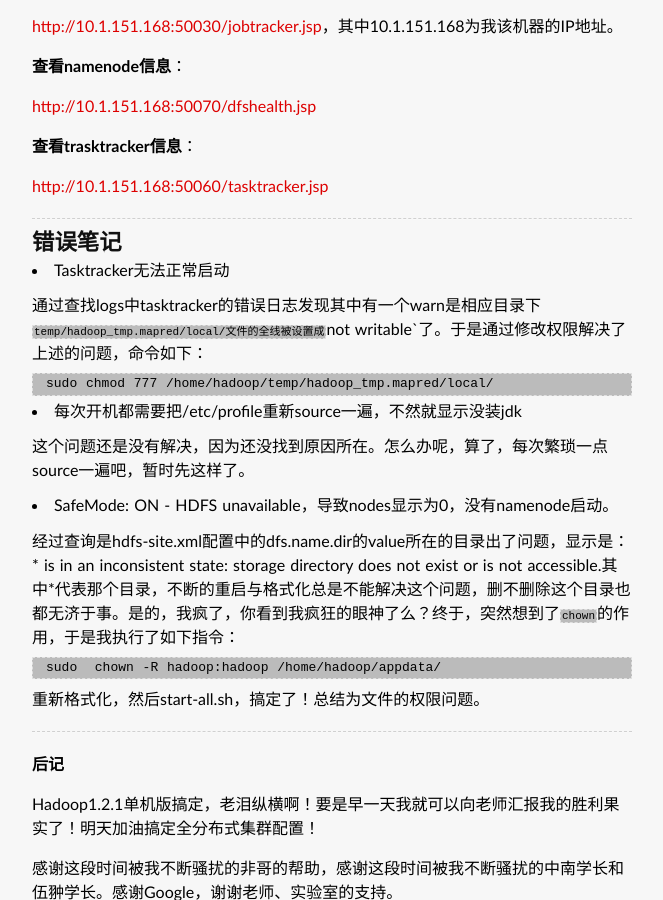
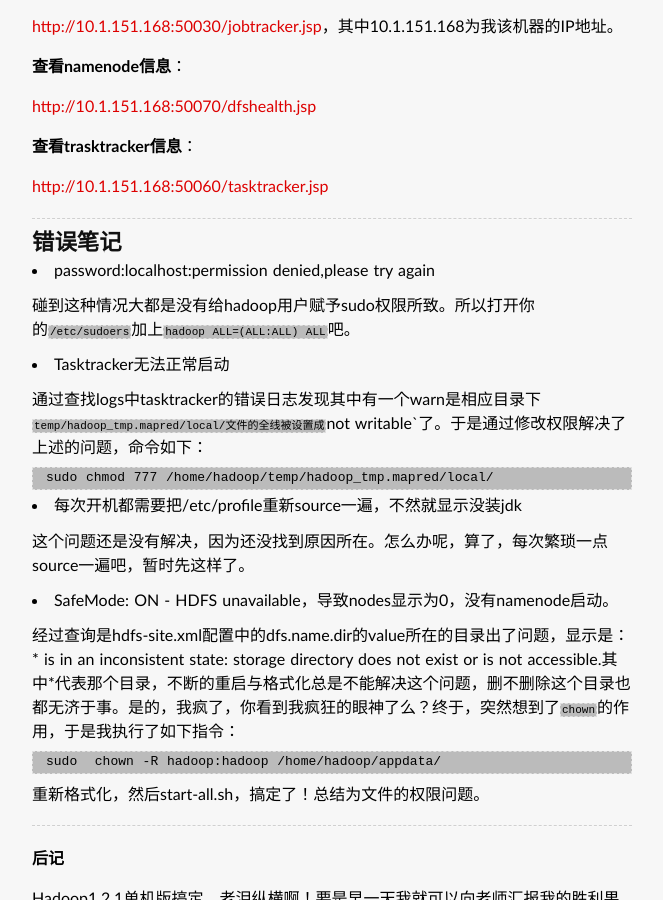
Before and after one commit to jessica0530/hijiangtao.github.io, a Jekyll site: the page built from _posts/2014-02-17-hadoopsetup.md, in a window 1280 px wide and 900 px high, scrolled down 3479 px. Shown: the whole window, without its empty margins (308-971 px from the left). Built offline with Jekyll 4.4.1, drawn with Linux system fonts in a browser that asks for light colours; some web fonts are replaced; Markdown is read by kramdown in place of the engine named in the settings; comment, search, counter and statistics services are not loaded.

Commit message:
2014-02-17

```diff
--- a/_posts/2014-02-17-hadoopsetup.md
+++ b/_posts/2014-02-17-hadoopsetup.md
@@ -214,6 +214,10 @@ cd /home/hadoop/software/hadoop/hadoop-1.2.1/bin
 
 ##错误笔记
 
+* password:localhost:permission denied,please try again
+
+碰到这种情况大都是没有给hadoop用户赋予sudo权限所致。所以打开你的`/etc/sudoers`加上`hadoop ALL=(ALL:ALL) ALL`吧。
+
 * Tasktracker无法正常启动
 
 通过查找logs中tasktracker的错误日志发现其中有一个warn是相应目录下`temp/hadoop_tmp.mapred/local/文件的全线被设置成`not writable`了。于是通过修改权限解决了上述的问题，命令如下：
```
